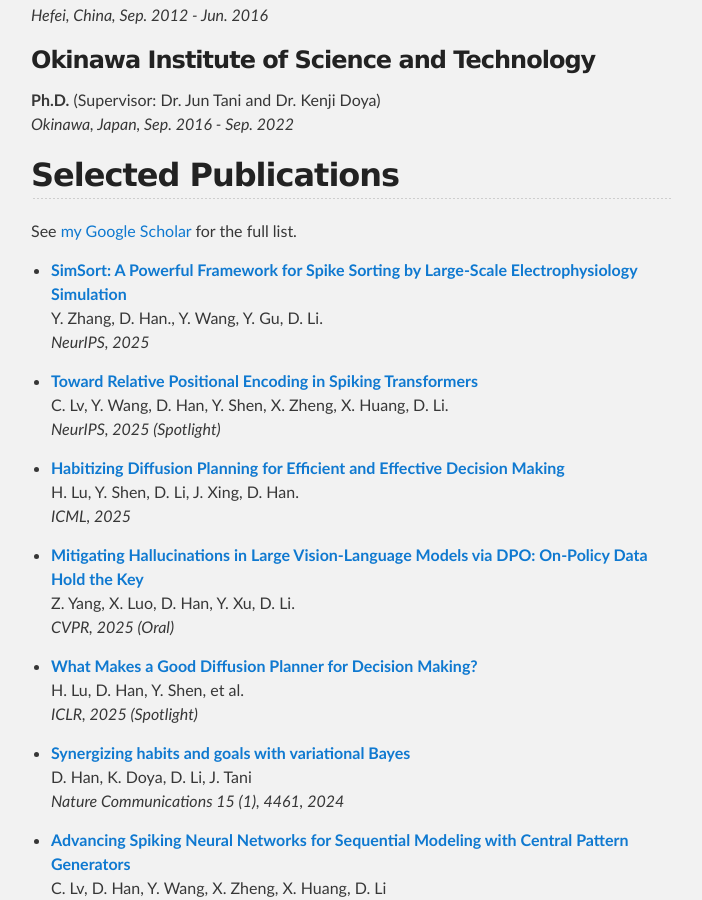
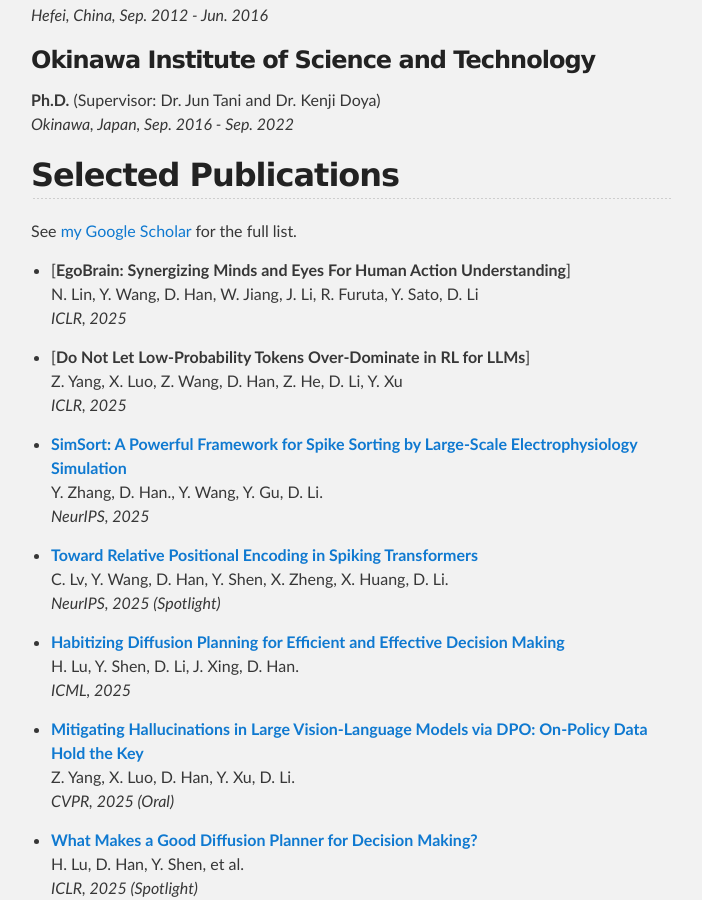
Before and after one commit to FrostHan/FrostHan.github.io, a Jekyll site: the page built from index.md, in a window 1280 px wide and 900 px high, scrolled down 1133 px. Shown: the whole window, without its empty margins (289-991 px from the left). Built offline with Jekyll 4.4.1, drawn with Linux system fonts in a browser that asks for light colours.

Commit message:
Add new publications to index.md
Added two new publications to the selected publications section.

```diff
--- a/index.md
+++ b/index.md
@@ -34,6 +34,15 @@
 ## Selected Publications
 
 See [my Google Scholar](https://scholar.google.com/citations?user=3V_9fRUAAAAJ) for the full list.
+
+
+- [**EgoBrain: Synergizing Minds and Eyes For Human Action Understanding**]
+    N. Lin, Y. Wang, D. Han, W. Jiang, J. Li, R. Furuta, Y. Sato, D. Li
+    *ICLR, 2025*
+
+- [**Do Not Let Low-Probability Tokens Over-Dominate in RL for LLMs**]
+    Z. Yang, X. Luo, Z. Wang, D. Han, Z. He, D. Li, Y. Xu
+    *ICLR, 2025*
 
 - [**SimSort: A Powerful Framework for Spike Sorting by Large-Scale Electrophysiology Simulation**](https://simsorttool.github.io/)
     Y. Zhang, D. Han., Y. Wang, Y. Gu, D. Li.
```
